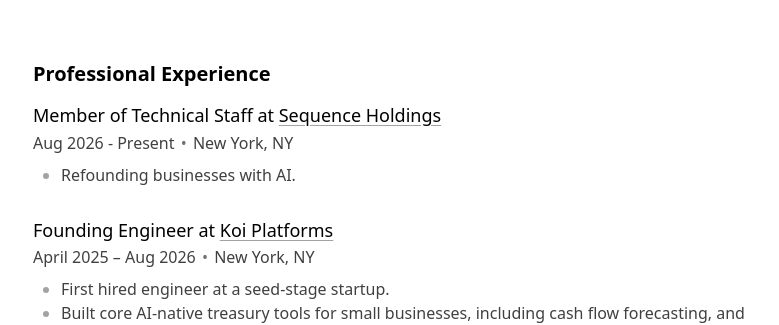
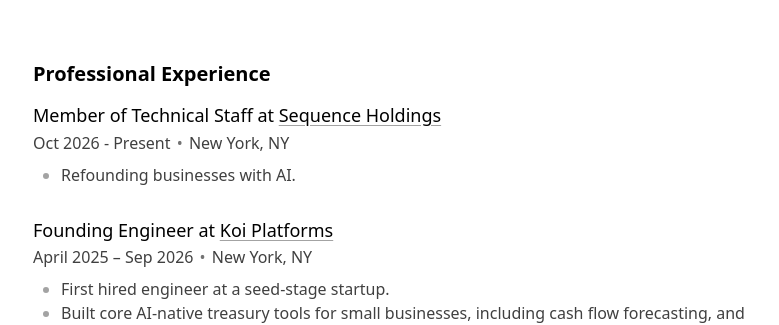
Before and after one commit to austinwli/austinwli.github.io, a SvelteKit app: page /resume in a window 1280 px wide. Shown: the part 1040-1365 px from the top of the page, without its empty margins (247-1026 px from the left). Built offline with nearby package versions, Linux system fonts and the light colour scheme.

Commit message:
update copy

```diff
--- a/src/routes/+page.svelte
+++ b/src/routes/+page.svelte
@@ -27,10 +27,10 @@
       >, where we reimagine businesses with AI.
     </p>
 
-    <p>
+    <!-- <p>
       I am passionate about building <em>social impact technology</em> — for education,
       finance, and government — to drive positive sustainable change through software.
-    </p>
+    </p> -->
   </div>
 
   <div class="space-y-5">
--- a/src/routes/resume/+page.svelte
+++ b/src/routes/resume/+page.svelte
@@ -76,7 +76,7 @@
     title="Member of Technical Staff"
     company="Sequence Holdings"
     url="https://seqholdings.com/"
-    dates="Aug 2026 - Present"
+    dates="Oct 2026 - Present"
     location="New York, NY"
   >
     <li>Refounding businesses with AI.</li>
@@ -86,7 +86,7 @@
     title="Founding Engineer"
     company="Koi Platforms"
     url="https://usekoi.com/"
-    dates="April 2025 – Aug 2026"
+    dates="April 2025 – Sep 2026"
     location="New York, NY"
   >
     <li>First hired engineer at a seed-stage startup.</li>
```
